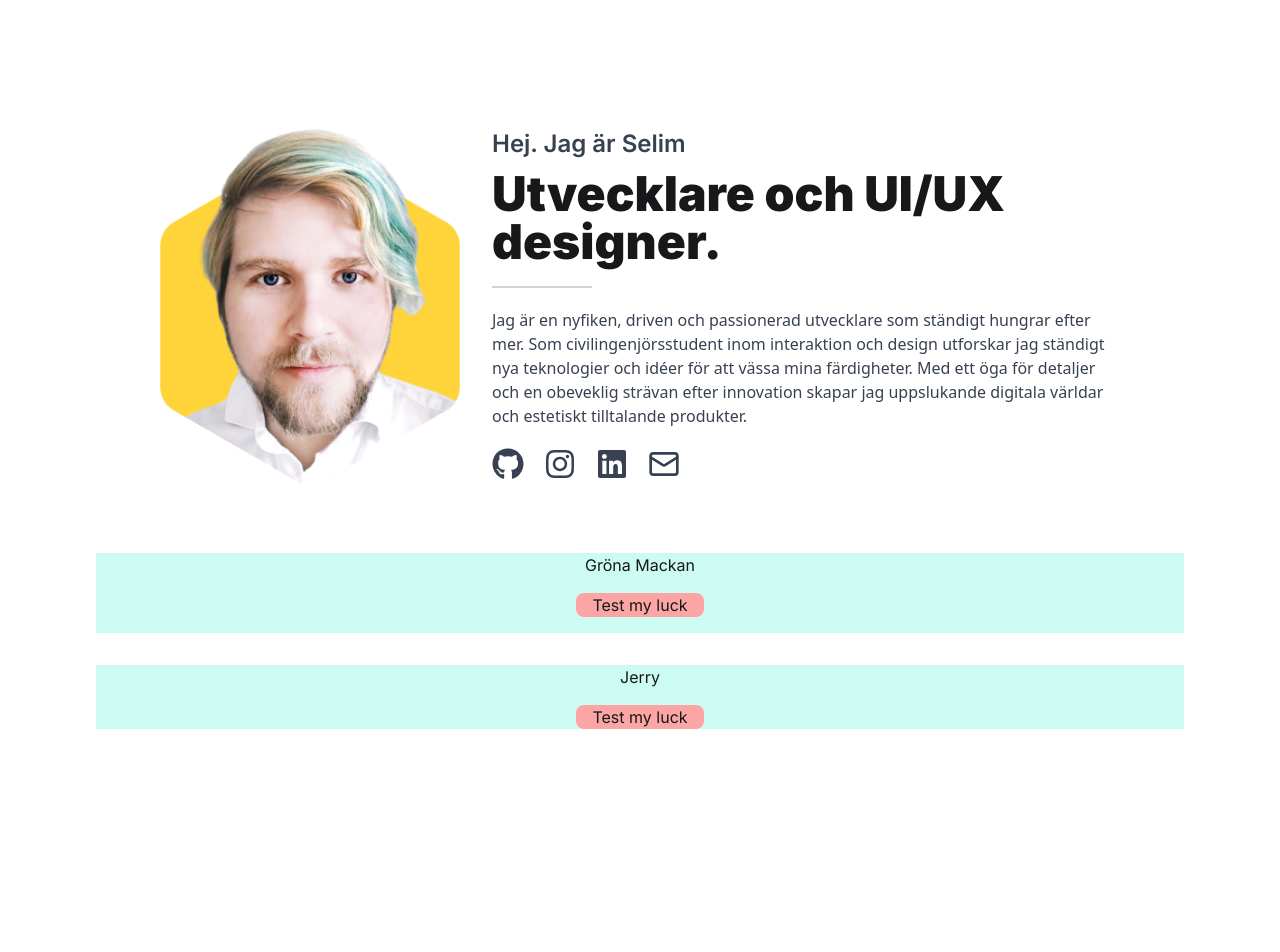
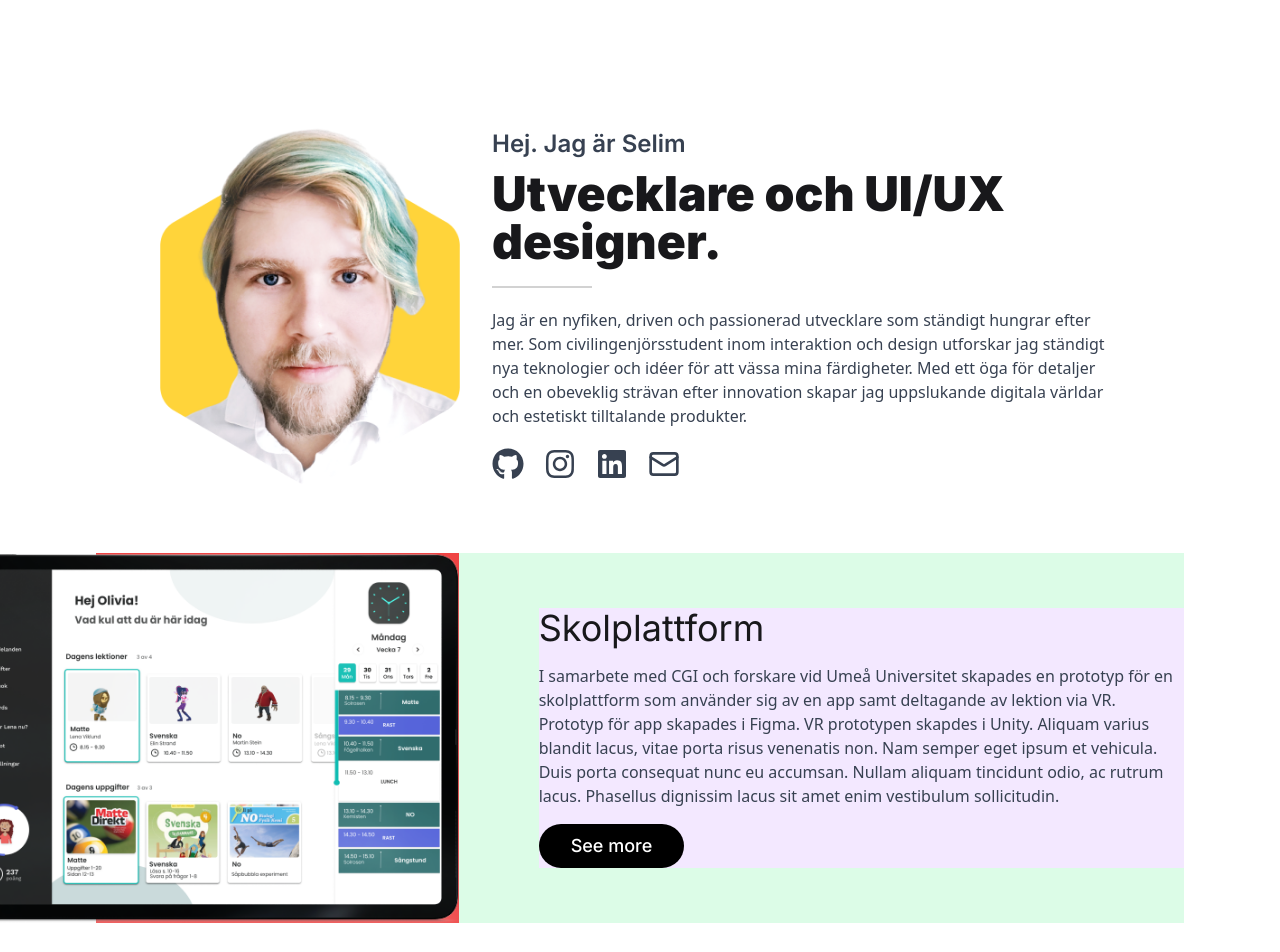
Before and after one commit to Deerhall/Deerhall.github.io, a Next.js app: page / in a window 1280 px wide. Shown: the top 952 px of the page. Before the commit the page ends 825 px from the top, so only its background shows below. Built offline with nearby package versions, Linux system fonts and the light colour scheme.

Commit message:
Working on Project component

```diff
--- a/src/app/page.tsx
+++ b/src/app/page.tsx
@@ -61,8 +61,20 @@ export default function Home() {
 				</div>
 			</section>
 
-			<Project title="Gröna Mackan" url=" " />
-			<Project title="Jerry" />
+			<Project
+				title="Skolplattform"
+				description="I samarbete med CGI och forskare vid Umeå Universitet skapades en
+							prototyp för en skolplattform som använder sig av en app samt
+							deltagande av lektion via VR. Prototyp för app skapades i Figma.
+							VR prototypen skapdes i Unity. Aliquam varius blandit lacus, vitae
+							porta risus venenatis non. Nam semper eget ipsum et vehicula. Duis
+							porta consequat nunc eu accumsan. Nullam aliquam tincidunt odio,
+							ac rutrum lacus. Phasellus dignissim lacus sit amet enim
+							vestibulum sollicitudin."
+				imgurl="/images/skolplattform.png"
+				url="Url"
+			/>
+			<Project title="Gröna Mackan" url="test" reversed={true} />
 
 			{/* <div className="mb-32 grid text-center lg:mb-0 lg:w-full lg:max-w-5xl lg:grid-cols-4 lg:text-left">
 				<a
--- a/src/components/Project.tsx
+++ b/src/components/Project.tsx
@@ -1,14 +1,45 @@
 import React from "react";
 
-export default function Project(props: { title: string; url?: string }) {
+export default function Project(props: {
+	title: string;
+	description?: string;
+	url?: string;
+	imgurl?: string;
+	reversed?: boolean;
+}) {
 	return (
-		<div className="flex flex-col gap-4 w-full bg-teal-100 items-center justify-center">
-			<h1>{props.title}</h1>
-			<p className="bg-red-300 w-fit rounded-lg px-4">Test my luck</p>
-
-			{props.url ? (
-				<p className="bg-red-300 w-fit rounded-lg px-4">{props.url}</p>
+		<div
+			className={
+				"flex w-full items-center justify-center gap-20 bg-green-100 " +
+				(props.reversed ? "flex-row-reverse" : "flex-row")
+			}
+		>
+			{props.imgurl ? (
+				<div className="flex w-1/3 h-full bg-red-500 justify-end">
+					<img
+						src={props.imgurl}
+						alt="project image"
+						// height="400"
+						className="max-w-lg"
+					/>
+				</div>
 			) : null}
+			<div className="flex flex-col gap-4 bg-purple-100 items-start justify-center">
+				{props.title ? (
+					<h3 className="text-4xl font-normal text-zinc-900 ">{props.title}</h3>
+				) : null}
+				{props.description ? (
+					<p className="text-gray-700 font-sans max-w-screen-md">
+						{props.description}
+					</p>
+				) : null}
+				{props.url ? (
+					// <p className="bg-red-300 w-fit rounded-lg px-4">{props.url}</p>
+					<button className="bg-black text-white px-8 py-2 rounded-full cursor-pointer font-medium text-lg">
+						See more
+					</button>
+				) : null}
+			</div>
 		</div>
 	);
 }
```
